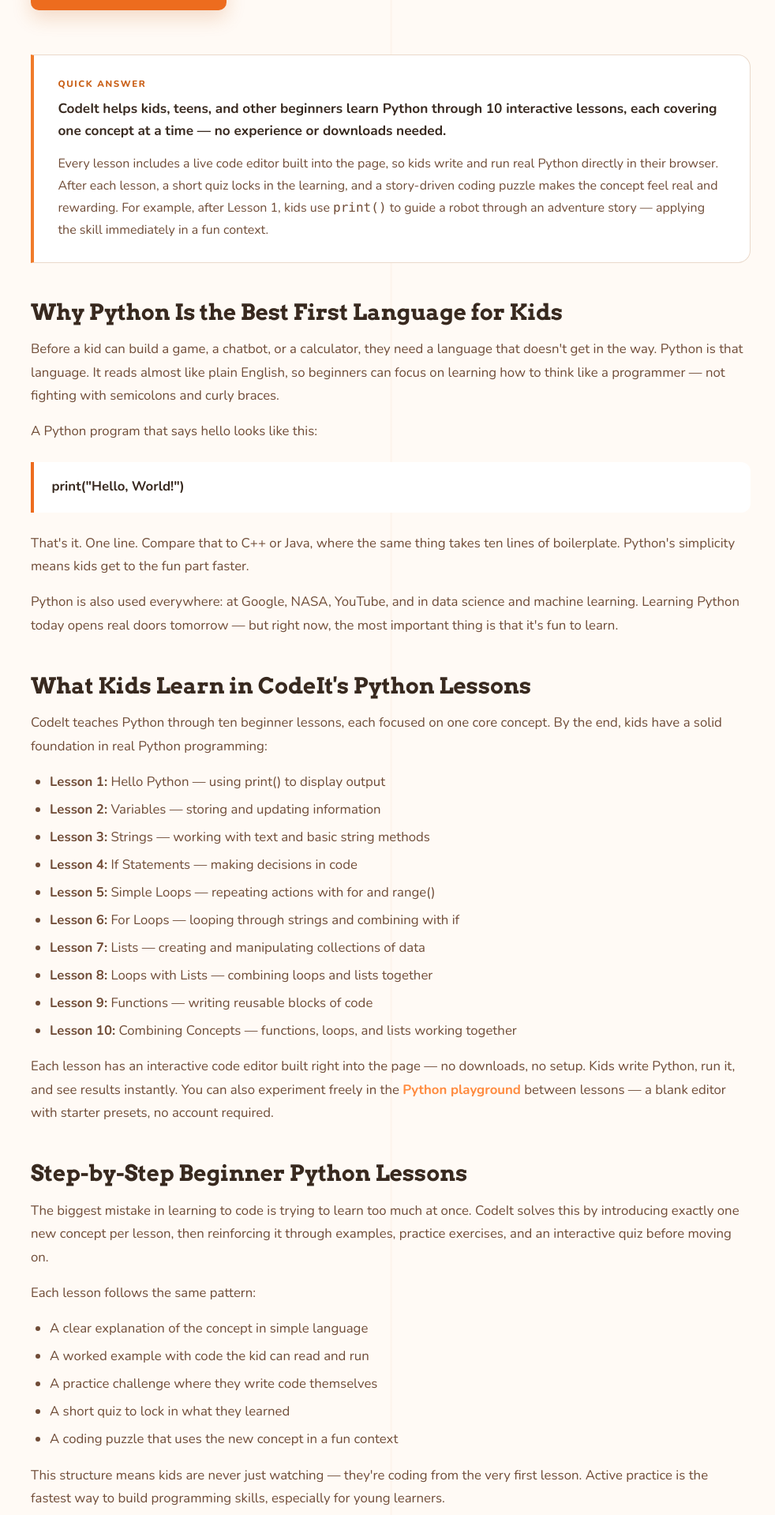
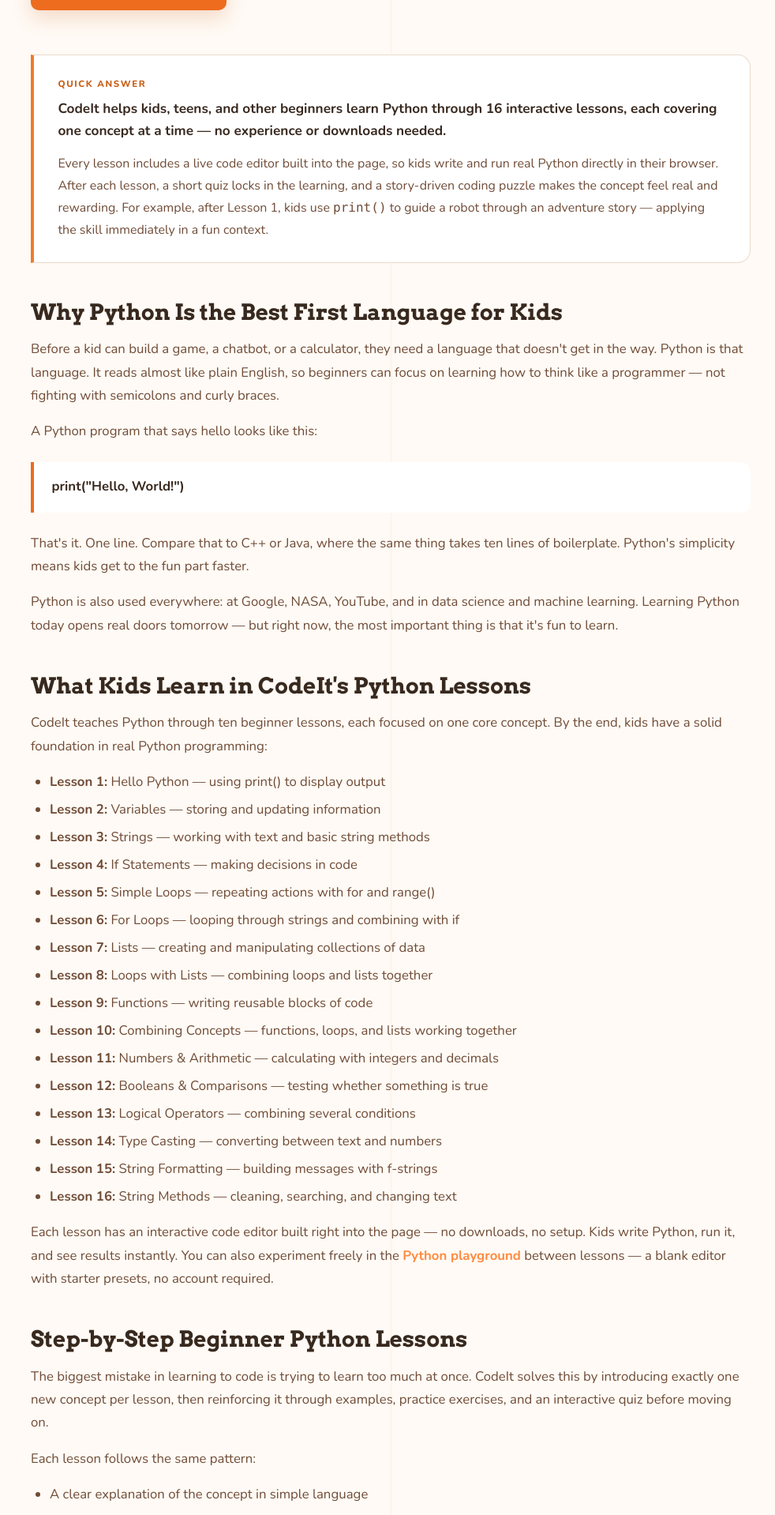
Before and after one commit to alqudah1/CodeIt, a React (Create React App) app in the folder packages/gamified-elearning/: page /learn-python-for-kids in a window 1280 px wide. Shown: the part 580-2498 px from the top of the page at 79% size, without its empty margins (145-1127 px from the left). Built offline with nearby package versions, Linux system fonts and the light colour scheme; no server answers; the HTML template or start-up script is replaced by a standard one.

Commit message:
fix(seo): expose the complete sixteen-lesson path

```diff
--- a/packages/gamified-elearning/scripts/generate-static-seo.js
+++ b/packages/gamified-elearning/scripts/generate-static-seo.js
@@ -16,6 +16,12 @@
   ['loops-with-lists', 'Loops with Lists', 'processing every item in a list'],
   ['functions', 'Functions', 'organizing reusable actions and returning results'],
   ['combining-concepts', 'Combining Python Concepts', 'combining functions, loops, decisions, and lists'],
+  ['numbers-and-arithmetic', 'Numbers & Arithmetic', 'using integers, decimals, and arithmetic operators'],
+  ['booleans-and-comparisons', 'Booleans & Comparisons', 'comparing values and working with True and False'],
+  ['logical-operators', 'Logical Operators', 'combining conditions with and, or, and not'],
+  ['type-casting', 'Type Casting', 'converting safely between text and number values'],
+  ['string-formatting', 'String Formatting', 'building readable messages with modern f-strings'],
+  ['string-methods', 'String Methods', 'cleaning, searching, and reshaping text'],
 ];
 
 const BLOG_POSTS = [
--- a/packages/gamified-elearning/src/data/blogPosts.js
+++ b/packages/gamified-elearning/src/data/blogPosts.js
@@ -384,7 +384,7 @@
         body: [
           'CodeIt is a free, gamified platform built specifically for kids learning Python. Lessons are short, interactive, and structured so each one builds directly on the last.',
           'The journey starts at Lesson 1: Hello Python — one lesson, one concept, one line of code. It takes about 15 minutes and leaves kids with a working programme they wrote themselves.',
-          'From there, quizzes and coding puzzles reinforce each concept before the next one is introduced. The whole beginner journey — 10 lessons, 10 quizzes, and 10+ puzzles — is free and available immediately.',
+          'From there, quizzes and coding puzzles reinforce each concept before the next one is introduced. The current beginner journey includes 16 lessons, matching quizzes, and coding puzzles, with the learning activities available free today.',
         ],
       },
     ],
@@ -433,7 +433,7 @@
         heading: 'The CodeIt Beginner Journey',
         body: [
           'CodeIt structures the beginner Python journey across ten lessons, each introducing exactly one new concept:',
-          '1. Hello Python — print()\n2. Variables — storing information\n3. Strings — working with text\n4. If Statements — making decisions\n5. Simple Loops — for and range()\n6. For Loops — looping through strings\n7. Lists — collections of data\n8. Loops with Lists — combining the two\n9. Functions — reusable code blocks\n10. Combining Concepts — putting it all together',
+          '1. Hello Python — print()\n2. Variables — storing information\n3. Strings — working with text\n4. If Statements — making decisions\n5. Simple Loops — for and range()\n6. For Loops — looping through strings\n7. Lists — collections of data\n8. Loops with Lists — combining the two\n9. Functions — reusable code blocks\n10. Combining Concepts — putting it all together\n11. Numbers & Arithmetic — calculating with Python\n12. Booleans & Comparisons — testing values\n13. Logical Operators — combining conditions\n14. Type Casting — converting values\n15. String Formatting — building clear messages\n16. String Methods — working with text',
           'After each lesson, a quiz checks understanding. After each quiz, a coding puzzle unlocks — a story-driven challenge where the new concept is the key to winning.',
         ],
       },
--- a/packages/gamified-elearning/src/pages/MainPage/MainPage.js
+++ b/packages/gamified-elearning/src/pages/MainPage/MainPage.js
@@ -48,7 +48,7 @@
 const buildAchievements = (lessons, quizzes, puzzles, streak) => [
   { id: 'first_steps',    icon: '1L',  label: 'First Steps',    desc: 'Completed lesson 1',       unlocked: lessons  >= 1  },
   { id: 'halfway',        icon: '5L',  label: 'Halfway There',  desc: '5 lessons completed',      unlocked: lessons  >= 5  },
-  { id: 'lesson_master',  icon: '10L', label: 'Lesson Master',  desc: 'All 10 lessons done',      unlocked: lessons  >= 10 },
+  { id: 'lesson_master',  icon: '16L', label: 'Lesson Master',  desc: 'All 16 lessons done',      unlocked: lessons  >= 16 },
   { id: 'quiz_starter',   icon: '1Q',  label: 'Quiz Starter',   desc: 'Completed first quiz',     unlocked: quizzes  >= 1  },
   { id: 'quiz_champ',     icon: '5Q',  label: 'Quiz Champion',  desc: '5 quizzes completed',      unlocked: quizzes  >= 5  },
   { id: 'puzzle_pioneer', icon: '1P',  label: 'Puzzle Pioneer', desc: 'Solved first puzzle',      unlocked: puzzles  >= 1  },
--- a/packages/gamified-elearning/src/pages/SEO/LearnPythonForKids.js
+++ b/packages/gamified-elearning/src/pages/SEO/LearnPythonForKids.js
@@ -62,7 +62,7 @@
           <section className="seo-answer-box" aria-label="Quick answer">
             <span className="seo-answer-box__label">Quick Answer</span>
             <p className="seo-answer-box__answer">
-              CodeIt helps kids, teens, and other beginners learn Python through 10 interactive
+              CodeIt helps kids, teens, and other beginners learn Python through 16 interactive
               lessons, each covering one concept at a time — no experience or downloads needed.
             </p>
             <p className="seo-answer-box__detail">
@@ -119,6 +119,12 @@
                 <li><strong>Lesson 8:</strong> Loops with Lists — combining loops and lists together</li>
                 <li><strong>Lesson 9:</strong> Functions — writing reusable blocks of code</li>
                 <li><strong>Lesson 10:</strong> Combining Concepts — functions, loops, and lists working together</li>
+                <li><strong>Lesson 11:</strong> Numbers &amp; Arithmetic — calculating with integers and decimals</li>
+                <li><strong>Lesson 12:</strong> Booleans &amp; Comparisons — testing whether something is true</li>
+                <li><strong>Lesson 13:</strong> Logical Operators — combining several conditions</li>
+                <li><strong>Lesson 14:</strong> Type Casting — converting between text and numbers</li>
+                <li><strong>Lesson 15:</strong> String Formatting — building messages with f-strings</li>
+                <li><strong>Lesson 16:</strong> String Methods — cleaning, searching, and changing text</li>
               </ul>
               <p className="seo-p">
                 Each lesson has an interactive code editor built right into the page — no downloads,
@@ -199,7 +205,7 @@
             <section className="seo-section">
               <h2 className="seo-h2">How to Start Learning Python Today</h2>
               <p className="seo-p">
-                Open Lesson 1 and write your first line of Python. CodeIt currently includes 10
+                Open Lesson 1 and write your first line of Python. CodeIt currently includes 16
                 beginner lessons, quizzes, and five coding puzzles, with useful activities available
                 free while the family plan is still being tested.
               </p>
@@ -240,7 +246,7 @@
           <div className="seo-bottom-cta">
             <h2>Ready to Learn Python?</h2>
             <p>
-              10 free beginner lessons, no downloads, no credit card. Start Lesson 1 in under a
+              16 free beginner lessons, no downloads, no credit card. Start Lesson 1 in under a
               minute — or try the playground first to see Python in action.
             </p>
             <Link to="/journey" className="seo-cta-btn">
--- a/packages/gamified-elearning/src/pages/SEO/PythonGamesForKids.js
+++ b/packages/gamified-elearning/src/pages/SEO/PythonGamesForKids.js
@@ -23,7 +23,7 @@
   },
   {
     q: 'Are the Python coding games on CodeIt free?',
-    a: 'Yes — all current coding puzzles on CodeIt are free to play. Creating a free account unlocks progress tracking, XP, and leaderboard access so kids can see how far they have come. There is no premium tier for the core learning content — all 10 lessons, 10 quizzes, and 5+ coding puzzles are available at no cost.',
+    a: 'Yes — all current coding puzzles on CodeIt are free to play. The current learning path also includes 16 beginner lessons and matching quizzes. A paid family plan is being tested, but it is not live and CodeIt does not collect payment today.',
   },
 ];
 
```
Also changed, not shown: 1 other file (tests, documents, lock files or other folders).
